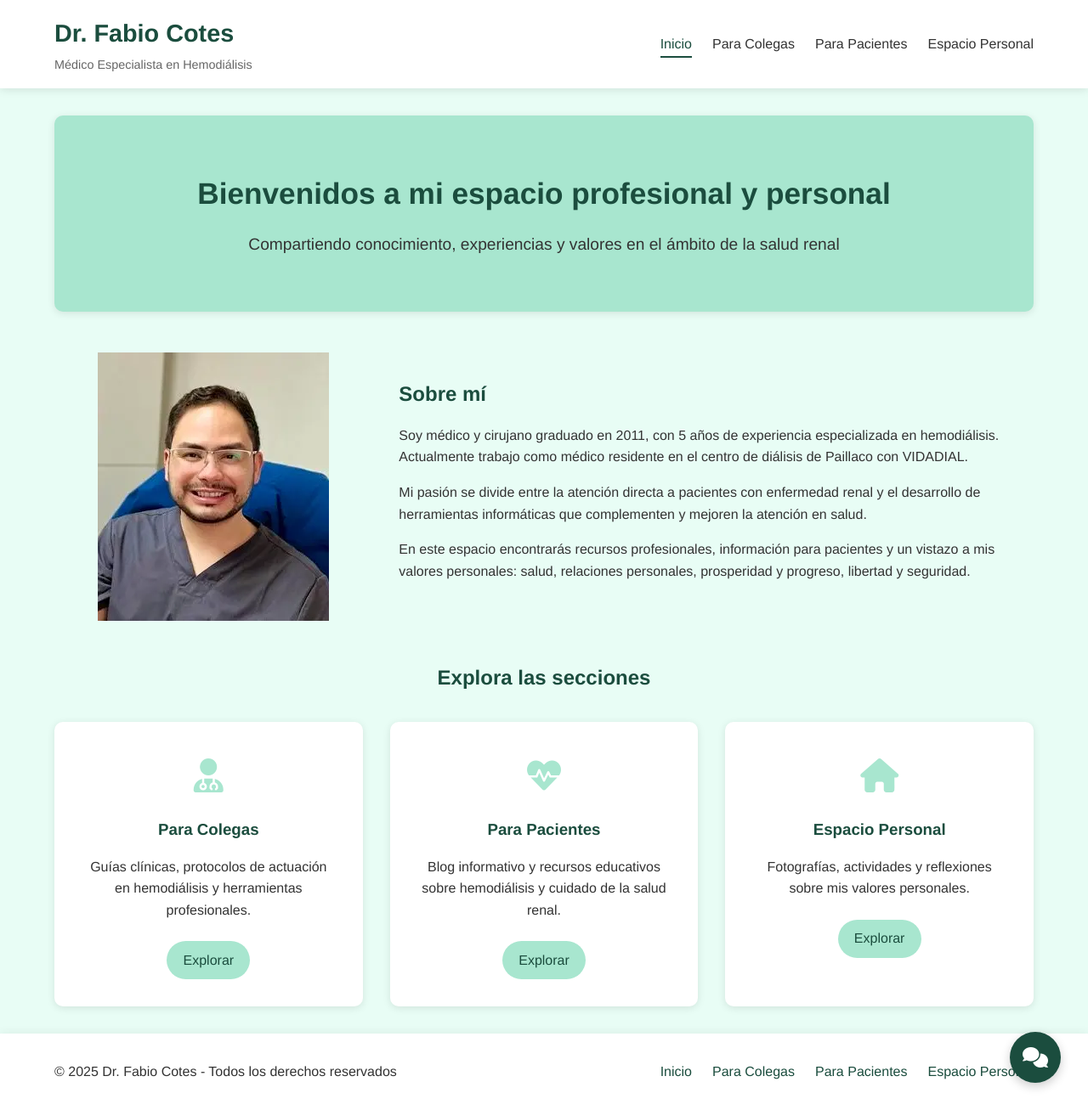
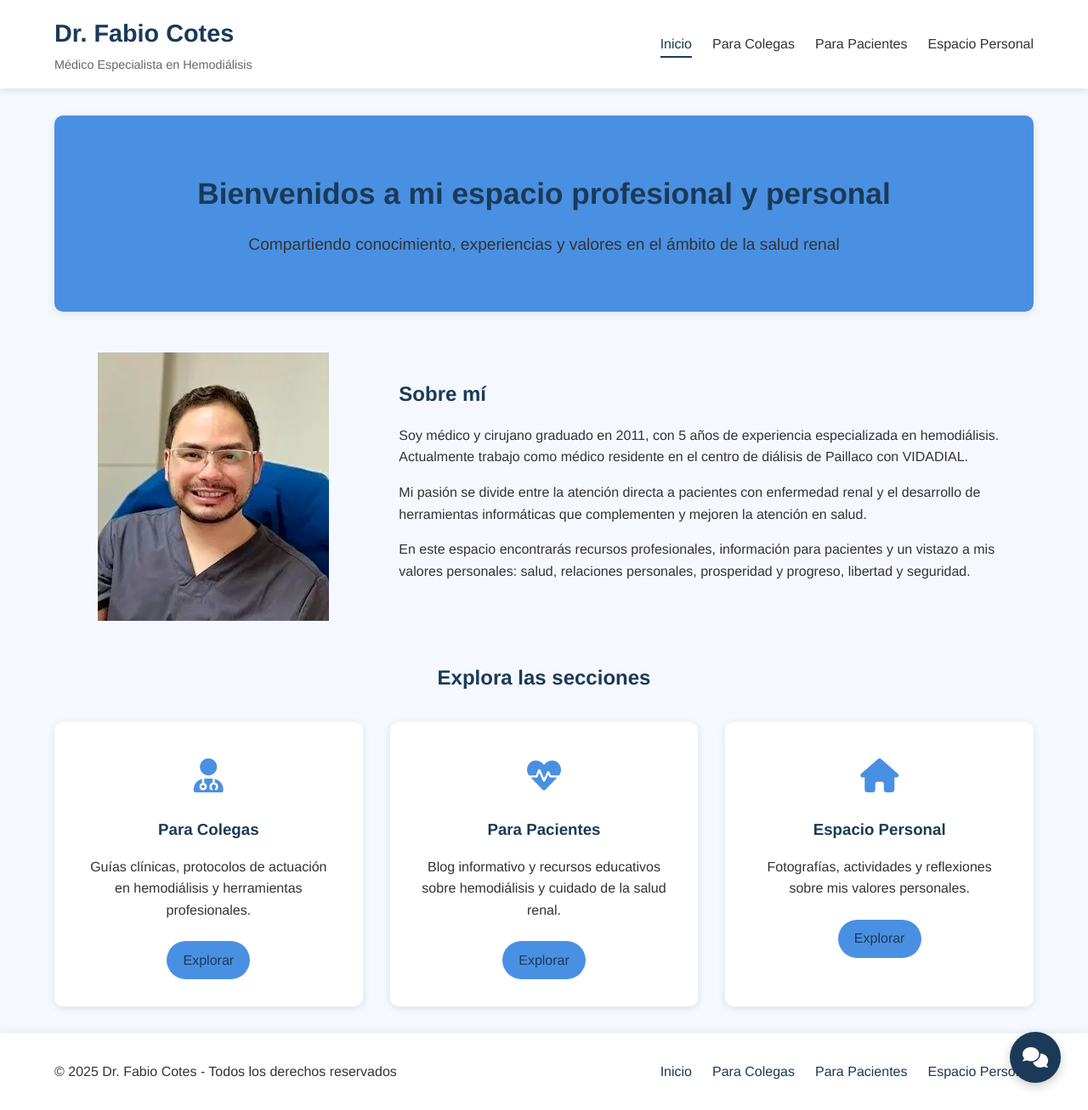
Before and after one commit to fabiocotesmd/fabiocotesmd.github.io, a Jekyll site: the page built from index.html, in a window 1280 px wide and 1307 px high. Shown: the whole window at 85% size. Built offline with Jekyll 4.4.1, drawn with Linux system fonts in a browser that asks for light colours.

Commit message:
On branch main  Your branch is up to date with 'origin/main'.
 Changes to be committed:
	modified:   assets/css/styles.css

```diff
--- a/assets/css/styles.css
+++ b/assets/css/styles.css
@@ -1,8 +1,8 @@
 /* Variables de colores */
 :root {
-    --primary-color: #a8e6cf; /* Verde menta claro */
-    --secondary-color: #e8fdf5; /* Verde menta muy claro */
-    --accent-color: #1b4d3e; /* Verde oscuro para acentos */
+    --primary-color: #4A90E2; /* Azul principal */
+    --secondary-color: #F5F9FF; /* Azul muy claro para fondos */
+    --accent-color: #1B3A57; /* Azul oscuro para acentos */
     --text-color: #333333; /* Casi negro para texto */
     --light-gray: #f5f5f5; /* Gris claro para fondos */
     --white: #ffffff; /* Blanco */
@@ -30,7 +30,7 @@ a {
 }
 
 a:hover {
-    color: #2c7a62; /* Verde medio para hover */
+    color: #2d5f9e; /* Azul medio para hover */
 }
 
 ul {
```
